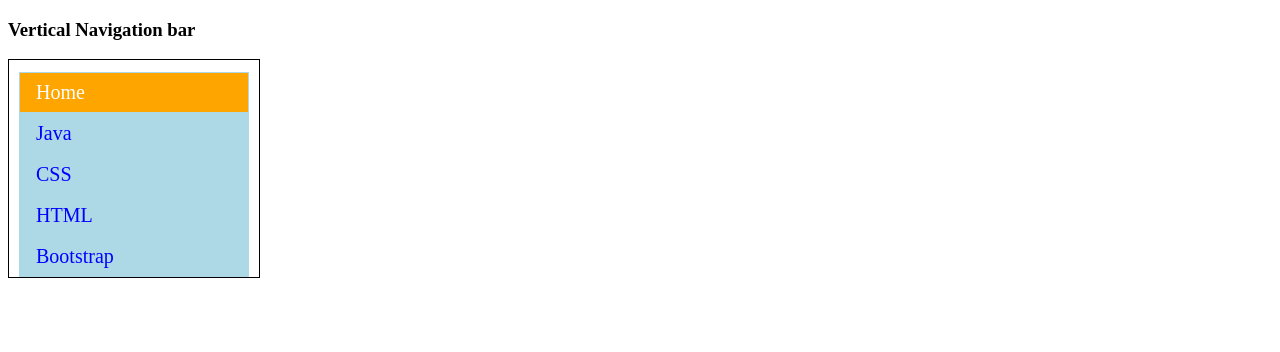
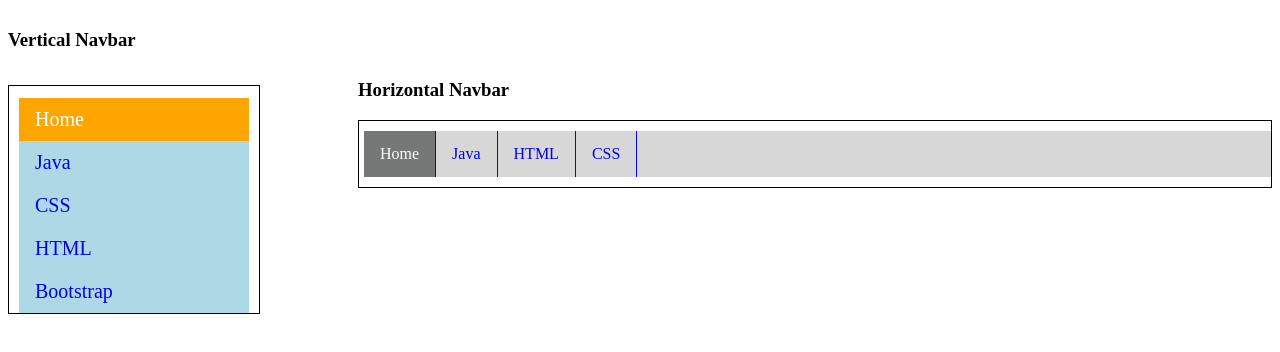
Before and after one commit to Vaddiamrutha/internshipTasks, a plain HTML site: page CSSTask-2.html in a window 1280 px wide. Drawn offline with Linux system fonts and the light colour scheme.

Commit message:
Add files via upload

```diff
--- a/CSSTask-2.html
+++ b/CSSTask-2.html
@@ -1,48 +1,93 @@
 <!DOCTYPE html>
 <html lang="en">
   <head>
-    <meta charset="UTF-8">
-    <meta name="viewport" content="width=device-width, initial-scale=1.0">
+    <meta charset="UTF-8" />
+    <meta name="viewport" content="width=device-width, initial-scale=1.0" />
     <title>CSSTask-2</title>
     <style>
-        ul{
+      .vertical-nav {
         list-style-type: none;
         padding-top: 12px;
         padding-right: 10px;
         padding-left: 10px;
         width: 230px;
-            border:1px solid black;
+        border: 1px solid black;
+        float: left;
       }
-        li{
-            padding: 5px;
-            background-color:lightblue;
+      .vertical-nav li {
+        padding: 4px;
+        background-color: lightblue;
         font-size: 20px;
       }
-        li a{
-            color: blue;
-            text-decoration:none;
-            padding: 8px 16px;
-            display:block;
+      .vertical-nav li a {
+        text-decoration: none;
+        padding: 10px 16px;
+        display: block;
         margin: -4px;
       }
-        li a.active{
+      .vertical-nav li a:hover {
         background-color: orange;
-            color:white;
+        color: white;
       }
-        li a:hover:not(.active){
+      .vertical-nav li a.nav {
         background-color: orange;
-            color:white;
+        color: white;
+      }
+      .horizontal-nav {
+        list-style-type: none;
+        margin: 0px;
+        padding-left: 0px;
+        overflow: hidden;
+        background-color: rgb(216, 215, 215);
+      }
+      .horizontal-nav li {
+        float: left;
+        border-right: 1px solid blue;
+      }
+      .horizontal-nav li a {
+        display: block;
+        text-decoration: none;
+        padding: 14px 16px;
+        text-align: center;
+      }
+      .horizontal-nav li a:hover {
+        background-color: rgb(118, 120, 119);
+        color: white;
+      }
+      .horizontal-nav li a.nav {
+        background-color: rgb(118, 120, 119);
+        color: white;
+      }
+      .container {
+        padding-left: 5px;
+        padding-top: 10px;
+        padding-bottom: 10px;
+        border: 1px solid black;
+        background-color: white;
+        margin-left: 350px;
+      }
+      h3 {
+        padding-top: 10px;
       }
     </style>
   </head>
   <body>
-    <h3>Vertical Navigation bar</h3>
-   <ul>
-    <li><a class="active" href="">Home</a></li>
-    <li><a href="">Java</a></li>
-    <li><a href="">CSS</a></li>
-    <li><a href="">HTML</a></li>
-    <li><a href="">Bootstrap</a></li>
+    <h3>Vertical Navbar</h3>
+    <ul class="vertical-nav">
+      <li><a class="nav" href="#">Home</a></li>
+      <li><a href="#">Java</a></li>
+      <li><a href="#">CSS</a></li>
+      <li><a href="#">HTML</a></li>
+      <li><a href="#">Bootstrap</a></li>
     </ul>
+    <h3 style="margin-left: 350px; ">Horizontal Navbar</h3>
+    <div class="container">
+      <ul class="horizontal-nav">
+        <li><a class="nav" href="#">Home</a></li>
+        <li><a href="#">Java</a></li>
+        <li><a href="#">HTML</a></li>
+        <li><a href="#">CSS</a></li>
+      </ul>
+    </div>
   </body>
 </html>
```
Also changed, not shown: index.html (+1 -3 lines). Lines whose indentation alone changed are shown as unchanged.
